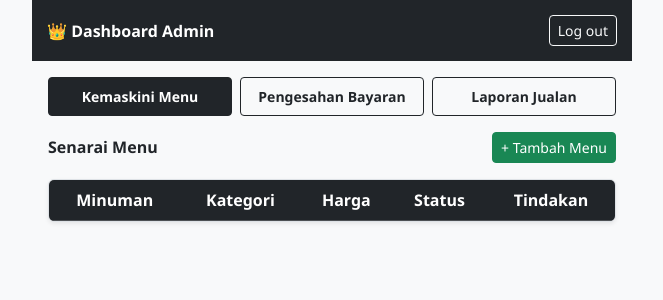
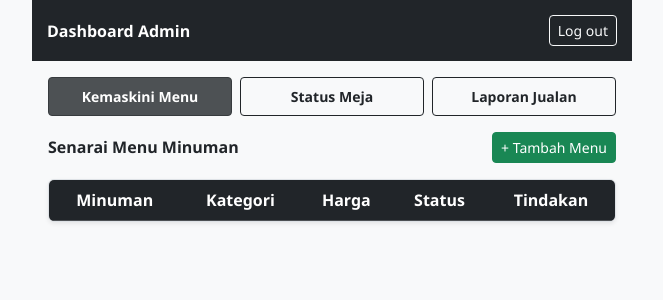
Before and after one commit to Void-of-Lust/PrototypeFyp, a Flask app: page /admin/dashboard in a window 1280 px wide. Shown: the top 300 px of the page, without its empty margins (308-971 px from the left). Run offline with Flask 3, Linux system fonts and the light colour scheme; the visitor is signed in with stand-in values (Sample User, id 1); data that the repository does not hold is empty.

Commit message:
Clean UI layout, remove emojis, and implement dynamic database sales chart

```diff
--- a/app/admin/routes.py
+++ b/app/admin/routes.py
@@ -1,3 +1,4 @@
+from datetime import datetime, timedelta
 from flask import Blueprint, render_template, request, redirect, url_for, session
 from app.extensions import db
 from app.models import Menu, Pesanan, Pelanggan
@@ -19,7 +20,30 @@ def dashboard():
     total_orders = len(completed_orders)
     total_drinks_sold = sum(order.kuantiti for order in completed_orders)
 
-    # Table status grid data (Meja 1 - Meja 6)
+    # Dynamic 7-Day Sales Calculation from Database
+    today = datetime.utcnow().date()
+    chart_days = [today - timedelta(days=i) for i in range(6, -1, -1)]
+    sales_by_date = {d: 0.0 for d in chart_days}
+
+    for order in completed_orders:
+        if order.tarikh_masa and order.menu:
+            order_date = order.tarikh_masa.date()
+            if order_date in sales_by_date:
+                sales_by_date[order_date] += float(order.kuantiti * order.menu.harga)
+
+    max_sale = max(sales_by_date.values()) if sales_by_date and max(sales_by_date.values()) > 0 else 1.0
+    chart_data = []
+    for d in chart_days:
+        amount = sales_by_date[d]
+        pct = int((amount / max_sale) * 100) if max_sale > 0 else 0
+        chart_data.append({
+            'date_str': d.strftime('%d/%m'),
+            'day_name': d.strftime('%a'),
+            'amount': amount,
+            'height_pct': max(pct, 6) if amount > 0 else 6
+        })
+
+    # Table status grid data (Meja A1 - A6)
     table_list = [f"A{i}" for i in range(1, 7)]
     table_status = {}
     for t in table_list:
@@ -37,6 +61,7 @@ def dashboard():
                            total_sales=total_sales,
                            total_orders=total_orders,
                            total_drinks_sold=total_drinks_sold,
+                           chart_data=chart_data,
                            table_status=table_status,
                            transactions=transactions)
 
@@ -52,15 +77,6 @@ def add_menu():
         db.session.commit()
     return redirect(url_for('admin.dashboard'))
 
-@admin_bp.route('/menu/<int:drink_id>/edit', methods=['POST'])
-def edit_menu(drink_id):
-    drink = Menu.query.get_or_404(drink_id)
-    drink.nama_minuman = request.form.get('nama_minuman', drink.nama_minuman)
-    drink.harga = float(request.form.get('harga', drink.harga))
-    drink.kategori = request.form.get('kategori', drink.kategori)
-    db.session.commit()
-    return redirect(url_for('admin.dashboard'))
-
 @admin_bp.route('/menu/<int:drink_id>/toggle', methods=['POST'])
 def toggle_menu(drink_id):
     drink = Menu.query.get_or_404(drink_id)
--- a/app/templates/admin/dashboardAdmin.html
+++ b/app/templates/admin/dashboardAdmin.html
@@ -2,25 +2,25 @@
 
 {% block content %}
 <div class="app-header bg-dark text-white d-flex justify-content-between align-items-center">
-    <span>👑 Dashboard Admin</span>
+    <span class="fw-bold">Dashboard Admin</span>
     <a href="/logout" class="btn btn-sm btn-outline-light">Log out</a>
 </div>
 
 <div class="p-3">
-    <!-- Sidebar / Tab Navigation Buttons -->
+    <!-- Tab Navigation -->
     <div class="row g-2 mb-3">
         <div class="col-4">
-            <button class="btn btn-outline-dark w-100 btn-sm py-2 fw-bold active nav-tab-btn" onclick="switchTab('tab-menu', this)">
+            <button class="btn btn-dark w-100 btn-sm py-2 fw-semibold nav-tab-btn active" onclick="switchTab('tab-menu', this)">
                 Kemaskini Menu
             </button>
         </div>
         <div class="col-4">
-            <button class="btn btn-outline-dark w-100 btn-sm py-2 fw-bold nav-tab-btn" onclick="switchTab('tab-bayaran', this)">
-                Pengesahan Bayaran
+            <button class="btn btn-outline-dark w-100 btn-sm py-2 fw-semibold nav-tab-btn" onclick="switchTab('tab-bayaran', this)">
+                Status Meja
             </button>
         </div>
         <div class="col-4">
-            <button class="btn btn-outline-dark w-100 btn-sm py-2 fw-bold nav-tab-btn" onclick="switchTab('tab-laporan', this)">
+            <button class="btn btn-outline-dark w-100 btn-sm py-2 fw-semibold nav-tab-btn" onclick="switchTab('tab-laporan', this)">
                 Laporan Jualan
             </button>
         </div>
@@ -29,11 +29,10 @@
     <!-- TAB 1: KEMASKINI MENU -->
     <div id="tab-menu" class="admin-tab">
         <div class="d-flex justify-content-between align-items-center mb-3">
-            <h6 class="fw-bold mb-0">Senarai Menu</h6>
+            <h6 class="fw-bold mb-0">Senarai Menu Minuman</h6>
             <button class="btn btn-sm btn-success" data-bs-toggle="collapse" data-bs-target="#addMenuForm">+ Tambah Menu</button>
         </div>
 
-        <!-- Add Menu Form Collapse -->
         <div class="collapse mb-3" id="addMenuForm">
             <div class="card p-3 border-0 shadow-sm bg-light">
                 <form action="/admin/menu/add" method="POST" class="row g-2">
@@ -70,7 +69,7 @@
                 <tbody>
                     {% for drink in drinks %}
                     <tr>
-                        <td class="fw-semibold">{{ drink.nama_minuman }}</td>
+                        <td class="fw-semibold text-start ps-3">{{ drink.nama_minuman }}</td>
                         <td><span class="badge bg-secondary">{{ drink.kategori }}</span></td>
                         <td>RM {{ "%.2f"|format(drink.harga) }}</td>
                         <td>
@@ -84,7 +83,7 @@
                                     <button class="btn btn-sm btn-warning py-0 px-2">Set Status</button>
                                 </form>
                                 <form action="/admin/menu/{{ drink.id_menu }}/delete" method="POST" onsubmit="return confirm('Padam minuman ini?');">
-                                    <button class="btn btn-sm btn-danger py-0 px-2">PADAM</button>
+                                    <button class="btn btn-sm btn-outline-danger py-0 px-2">Padam</button>
                                 </form>
                             </div>
                         </td>
@@ -95,63 +94,61 @@
         </div>
     </div>
 
-    <!-- TAB 2: PENGESAHAN BAYARAN / SENARAI PESANAN -->
+    <!-- TAB 2: STATUS MEJA -->
     <div id="tab-bayaran" class="admin-tab d-none">
-        <h6 class="fw-bold mb-3">Senarai Pesanan Meja</h6>
+        <h6 class="fw-bold mb-3">Status Pesanan Meja</h6>
         <div class="row g-3">
             {% for table_name, status in table_status.items() %}
             <div class="col-4">
-                <div class="card p-3 text-center border-2 shadow-sm {% if status == 'ada' %}border-warning bg-warning-subtle{% else %}border-light bg-white{% endif %}">
+                <div class="card p-3 text-center border shadow-sm {% if status == 'ada' %}border-warning bg-warning-subtle{% else %}border-light bg-white{% endif %}">
                     <h6 class="fw-bold mb-1">Meja {{ table_name }}</h6>
-                    <small class="text-muted">status: <strong>{{ status }}</strong></small>
+                    <small class="text-muted">Status: <strong>{{ status|upper }}</strong></small>
                 </div>
             </div>
             {% endfor %}
         </div>
     </div>
 
-    <!-- TAB 3: LAPORAN JUALAN -->
+    <!-- TAB 3: LAPORAN JUALAN (DYNAMIC GRAPH) -->
     <div id="tab-laporan" class="admin-tab d-none">
-        <!-- Summary Metric Boxes -->
         <div class="row g-2 mb-3">
             <div class="col-4">
                 <div class="card p-2 text-center border-0 shadow-sm bg-white">
-                    <small class="text-muted">Jumlah jualan</small>
+                    <small class="text-muted">Jumlah Jualan</small>
                     <h6 class="fw-bold text-success mb-0">RM {{ "%.2f"|format(total_sales) }}</h6>
-                    <small class="text-muted extra-small">hari ini</small>
                 </div>
             </div>
             <div class="col-4">
                 <div class="card p-2 text-center border-0 shadow-sm bg-white">
-                    <small class="text-muted">Bil. pesanan</small>
-                    <h6 class="fw-bold text-primary mb-0">{{ total_orders }} pesanan</h6>
-                    <small class="text-muted extra-small">hari ini</small>
+                    <small class="text-muted">Pesanan</small>
+                    <h6 class="fw-bold text-primary mb-0">{{ total_orders }}</h6>
                 </div>
             </div>
             <div class="col-4">
                 <div class="card p-2 text-center border-0 shadow-sm bg-white">
-                    <small class="text-muted">Minuman terjual</small>
+                    <small class="text-muted">Terjual</small>
                     <h6 class="fw-bold text-dark mb-0">{{ total_drinks_sold }} cawan</h6>
-                    <small class="text-muted extra-small">hari ini</small>
                 </div>
             </div>
         </div>
 
-        <!-- Sales Chart Box -->
+        <!-- Dynamic Sales Bar Chart -->
         <div class="card p-3 mb-3 border-0 shadow-sm bg-white">
-            <h6 class="fw-bold mb-2">CARTA JUALAN HARIAN [RM]</h6>
-            <div class="d-flex align-items-end justify-content-between bg-light p-3 rounded" style="height: 120px;">
-                <div class="bg-dark rounded-top text-center text-white small" style="width: 12%; height: 40%;">RM40</div>
-                <div class="bg-dark rounded-top text-center text-white small" style="width: 12%; height: 65%;">RM65</div>
-                <div class="bg-dark rounded-top text-center text-white small" style="width: 12%; height: 50%;">RM50</div>
-                <div class="bg-dark rounded-top text-center text-white small" style="width: 12%; height: 85%;">RM85</div>
-                <div class="bg-dark rounded-top text-center text-white small" style="width: 12%; height: 60%;">RM60</div>
-                <div class="bg-dark rounded-top text-center text-white small" style="width: 12%; height: 100%;">RM100</div>
+            <h6 class="fw-bold mb-3">Carta Jualan 7 Hari Terakhir (RM)</h6>
+            <div class="d-flex align-items-end justify-content-between bg-light p-3 rounded" style="height: 160px;">
+                {% for item in chart_data %}
+                <div class="d-flex flex-column align-items-center" style="width: 13%;">
+                    <small class="text-muted extra-small mb-1">RM {{ "%.0f"|format(item.amount) }}</small>
+                    <div class="bg-primary rounded-top w-100" style="height: {{ item.height_pct }}%; min-height: 6px;"></div>
+                    <small class="fw-bold mt-1" style="font-size: 0.75rem;">{{ item.day_name }}</small>
+                    <small class="text-muted extra-small" style="font-size: 0.65rem;">{{ item.date_str }}</small>
+                </div>
+                {% endfor %}
             </div>
         </div>
 
-        <!-- Transaction Table -->
-        <h6 class="fw-bold mb-2">Transaksi</h6>
+        <!-- Transaction Log -->
+        <h6 class="fw-bold mb-2">Rekod Transaksi Rekod</h6>
         <div class="table-responsive bg-white rounded shadow-sm border">
             <table class="table table-sm table-striped align-middle mb-0 text-center small">
                 <thead class="table-dark">
@@ -176,7 +173,7 @@
                     </tr>
                     {% else %}
                     <tr>
-                        <td colspan="6" class="text-muted">Tiada rekod transaksi.</td>
+                        <td colspan="6" class="text-muted py-3">Tiada rekod transaksi.</td>
                     </tr>
                     {% endfor %}
                 </tbody>
--- a/app/templates/customer/menu.html
+++ b/app/templates/customer/menu.html
@@ -2,7 +2,7 @@
 
 {% block content %}
 <div class="app-header shadow-sm d-flex justify-content-between align-items-center">
-    <span>🥤 SISTEM TEMPAHAN MINUMAN</span>
+    <span>SISTEM TEMPAHAN MINUMAN</span>
     <span class="table-badge">MEJA: {{ table_number }}</span>
 </div>
 
@@ -14,8 +14,8 @@
     <!-- Category Filter Tabs -->
     <div class="d-flex gap-2 mb-3">
         <button type="button" class="btn btn-sm btn-dark flex-fill filter-btn active" onclick="filterCategory('all', this)">Semua</button>
-        <button type="button" class="btn btn-sm btn-outline-dark flex-fill filter-btn" onclick="filterCategory('Panas', this)">🔥 Panas</button>
-        <button type="button" class="btn btn-sm btn-outline-dark flex-fill filter-btn" onclick="filterCategory('Sejuk', this)">🧊 Sejuk</button>
+        <button type="button" class="btn btn-sm btn-outline-dark flex-fill filter-btn" onclick="filterCategory('Panas', this)">Panas</button>
+        <button type="button" class="btn btn-sm btn-outline-dark flex-fill filter-btn" onclick="filterCategory('Sejuk', this)">Sejuk</button>
     </div>
 
     <form action="/order" method="POST" id="orderForm">
--- a/app/templates/customer/uploadFood.html
+++ b/app/templates/customer/uploadFood.html
@@ -9,7 +9,10 @@
     <div class="border border-2 border-dashed rounded p-4 mb-4 bg-light d-flex flex-column align-items-center justify-content-center" style="min-height: 220px;" id="uploadBox">
         <img id="imagePreview" src="" class="img-fluid rounded mb-2 d-none" style="max-height: 180px;">
         <div id="uploadPlaceholder">
-            <div class="fs-1 text-secondary mb-2">📷</div>
+            <svg xmlns="http://www.w3.org/2000/svg" width="48" height="48" fill="currentColor" class="bi bi-camera text-secondary mb-2" viewBox="0 0 16 16">
+                <path d="M15 12a1 1 0 0 1-1 1H2a1 1 0 0 1-1-1V6a1 1 0 0 1 1-1h1.172a3 3 0 0 0 2.12-.879l.83-.828A1 1 0 0 1 6.827 3h2.344a1 1 0 0 1 .707.293l.828.828A3 3 0 0 0 12.828 5H14a1 1 0 0 1 1 1v6zM2 4a2 2 0 0 0-2 2v6a2 2 0 0 0 2 2h12a2 2 0 0 0 2-2V6a2 2 0 0 0-2-2h-1.172a2 2 0 0 1-1.414-.586l-.828-.828A2 2 0 0 0 9.172 2H6.828a2 2 0 0 0-1.414.586l-.828.828A2 2 0 0 1 3.172 4H2z"/>
+                <path d="M8 11a2.5 2.5 0 1 0 0-5 2.5 2.5 0 0 0 0 5zm0 1a3.5 3.5 0 1 1 0-7 3.5 3.5 0 0 1 0 7z"/>
+            </svg>
             <span class="fw-bold text-secondary d-block">MUAT NAIK GAMBAR</span>
             <small class="text-muted">Tangkap atau muat naik gambar makanan anda</small>
         </div>
--- a/app/templates/kitchen/dashboardDapur.html
+++ b/app/templates/kitchen/dashboardDapur.html
@@ -2,7 +2,7 @@
 
 {% block content %}
 <div class="app-header bg-dark d-flex justify-content-between align-items-center">
-    <span>👨‍🍳 DASHBOARD DAPUR</span>
+    <span>DASHBOARD DAPUR</span>
     <a href="/kitchen/orders" class="btn btn-sm btn-outline-light">Muat Semula</a>
 </div>
 
@@ -26,7 +26,6 @@
     </div>
     {% else %}
     <div class="text-center py-5 text-muted">
-        <div class="fs-1 mb-2">☕</div>
         <h6>Tiada Pesanan Buat Masa Ini</h6>
         <small>Pesanan baru dari pelanggan akan muncul di sini secara automatik.</small>
     </div>
```
